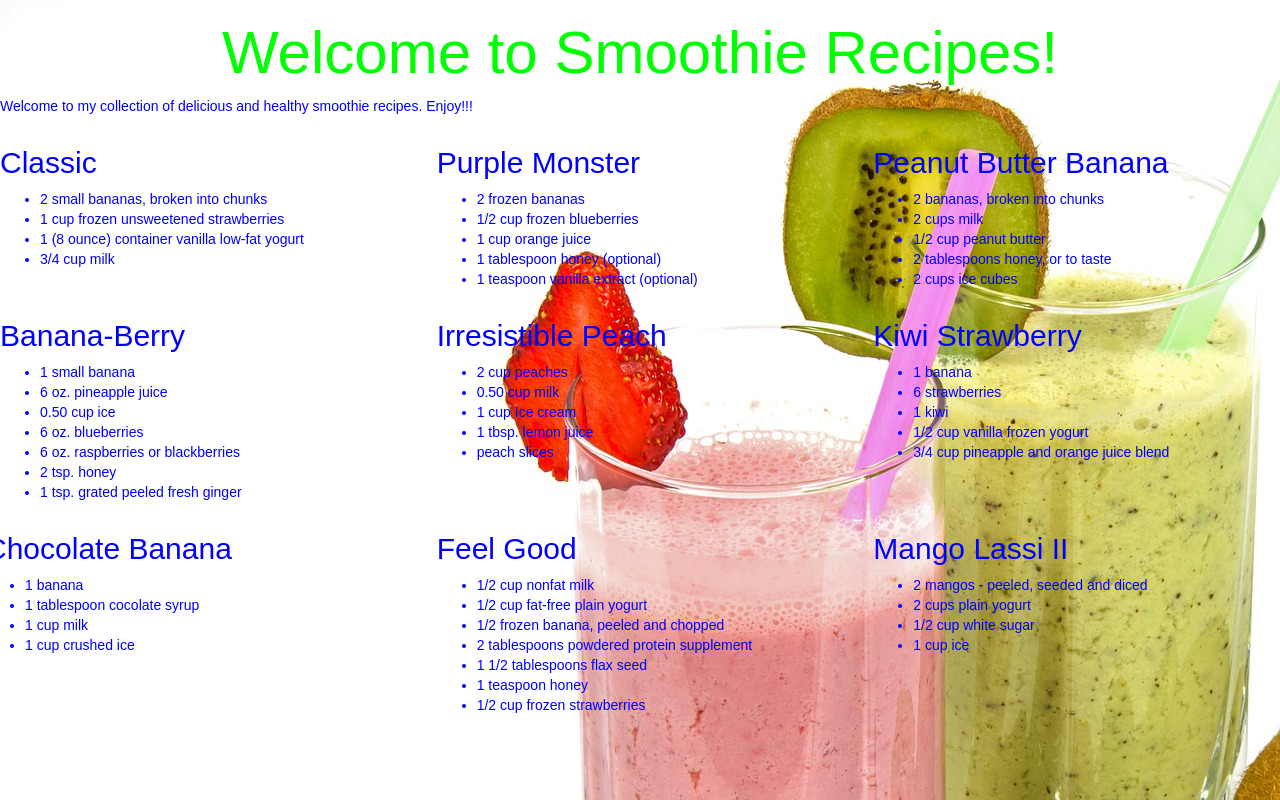
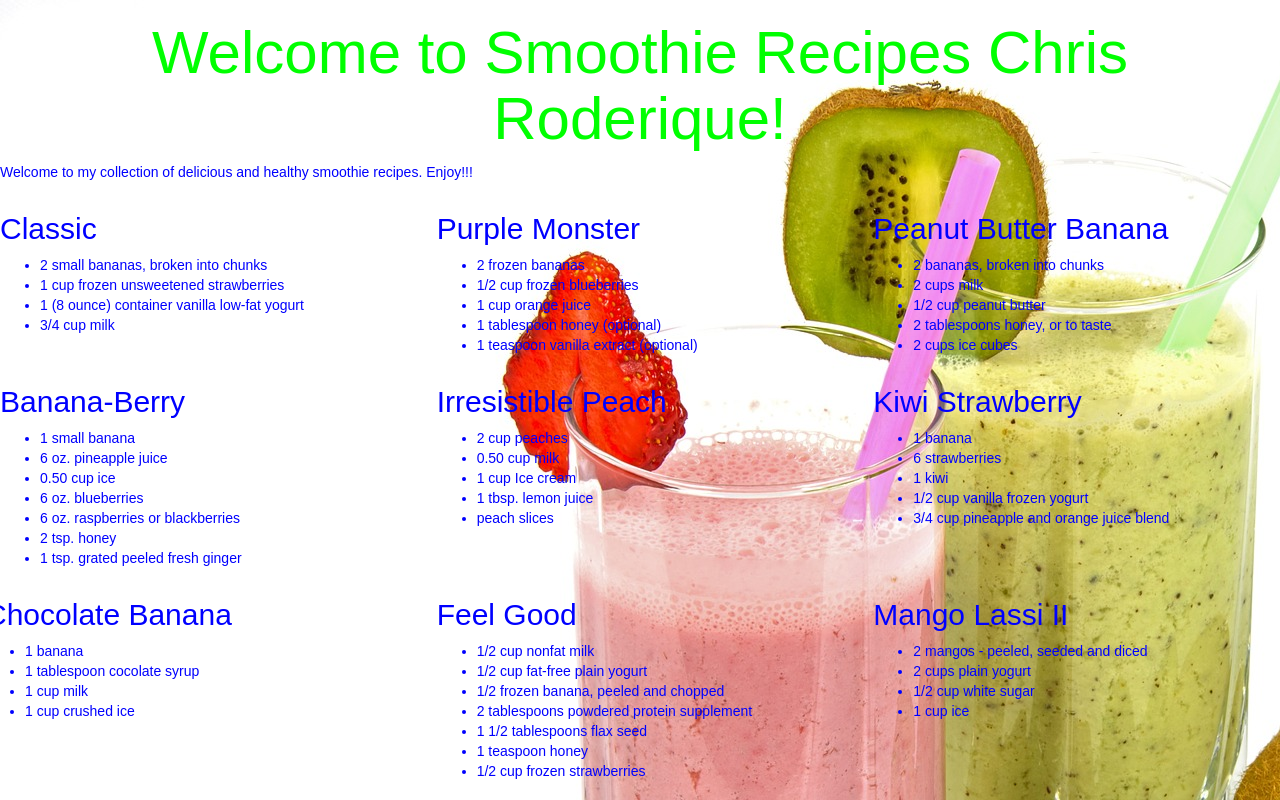
Before and after one commit to ramata/Smoothie-recipe, a plain HTML site: page index.html in a window 1280 px wide. Drawn offline with nearby package versions, Linux system fonts and the light colour scheme.

Commit message:
added name to title

```diff
--- a/index.html
+++ b/index.html
@@ -18,7 +18,7 @@
 <p class="medium-screen"></p>
 <p class="large-screen"></p>
   <section>
-<h1>Welcome to Smoothie Recipes!</h1>
+<h1>Welcome to Smoothie Recipes Chris Roderique!</h1>
     <p>Welcome to my collection of delicious and healthy smoothie recipes. Enjoy!!!</p>
   </section>
 
```
